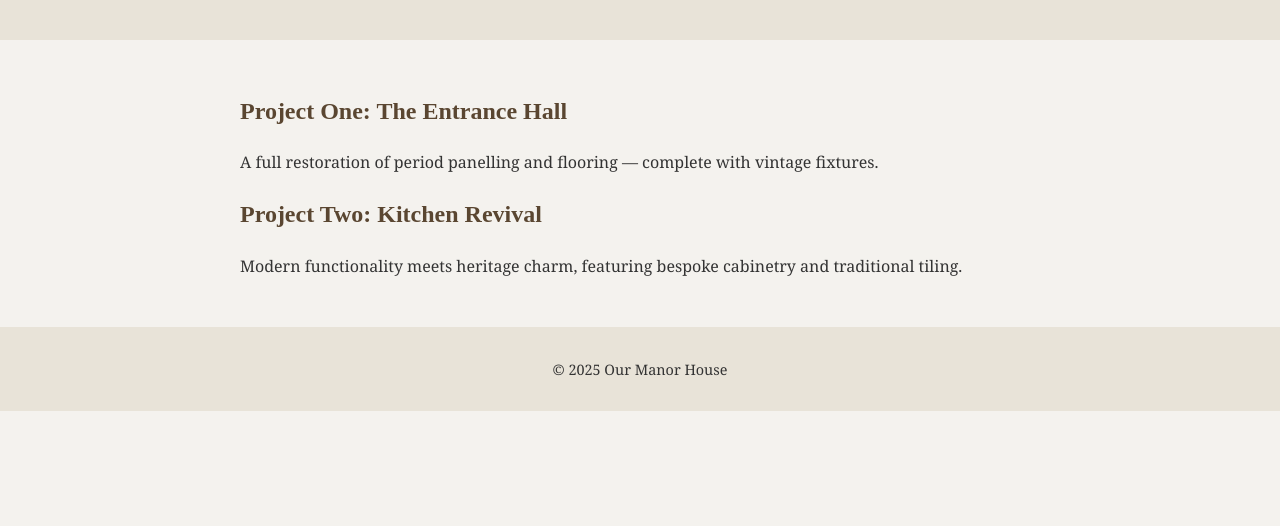
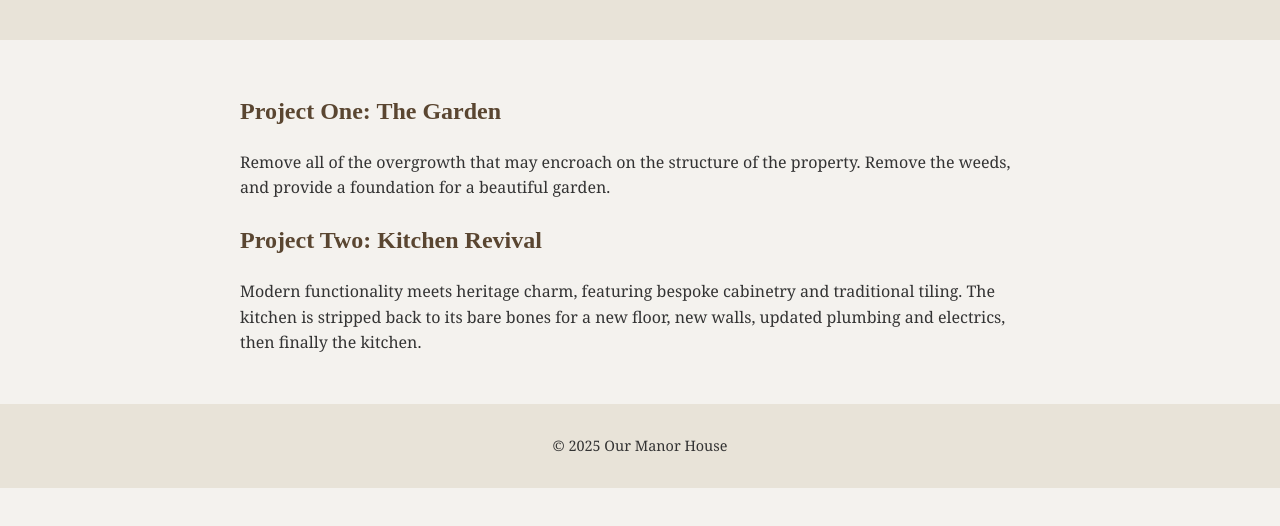
Before and after one commit to OurManorHouse/OurManorHouse, a plain HTML site: page projects.html in a window 1280 px wide. Shown: the part 160-686 px from the top of the page. Drawn offline with Linux system fonts and the light colour scheme.

Commit message:
Update projects.html

```diff
--- a/projects.html
+++ b/projects.html
@@ -20,12 +20,12 @@
 
   <main>
     <section>
-      <h2>Project One: The Entrance Hall</h2>
-      <p>A full restoration of period panelling and flooring — complete with vintage fixtures.</p>
+      <h2>Project One: The Garden</h2>
+      <p>Remove all of the overgrowth that may encroach on the structure of the property. Remove the weeds, and provide a foundation for a beautiful garden.</p>
     </section>
     <section>
       <h2>Project Two: Kitchen Revival</h2>
-      <p>Modern functionality meets heritage charm, featuring bespoke cabinetry and traditional tiling.</p>
+      <p>Modern functionality meets heritage charm, featuring bespoke cabinetry and traditional tiling. The kitchen is stripped back to its bare bones for a new floor, new walls, updated plumbing and electrics, then finally the kitchen.</p>
     </section>
   </main>
 
```
